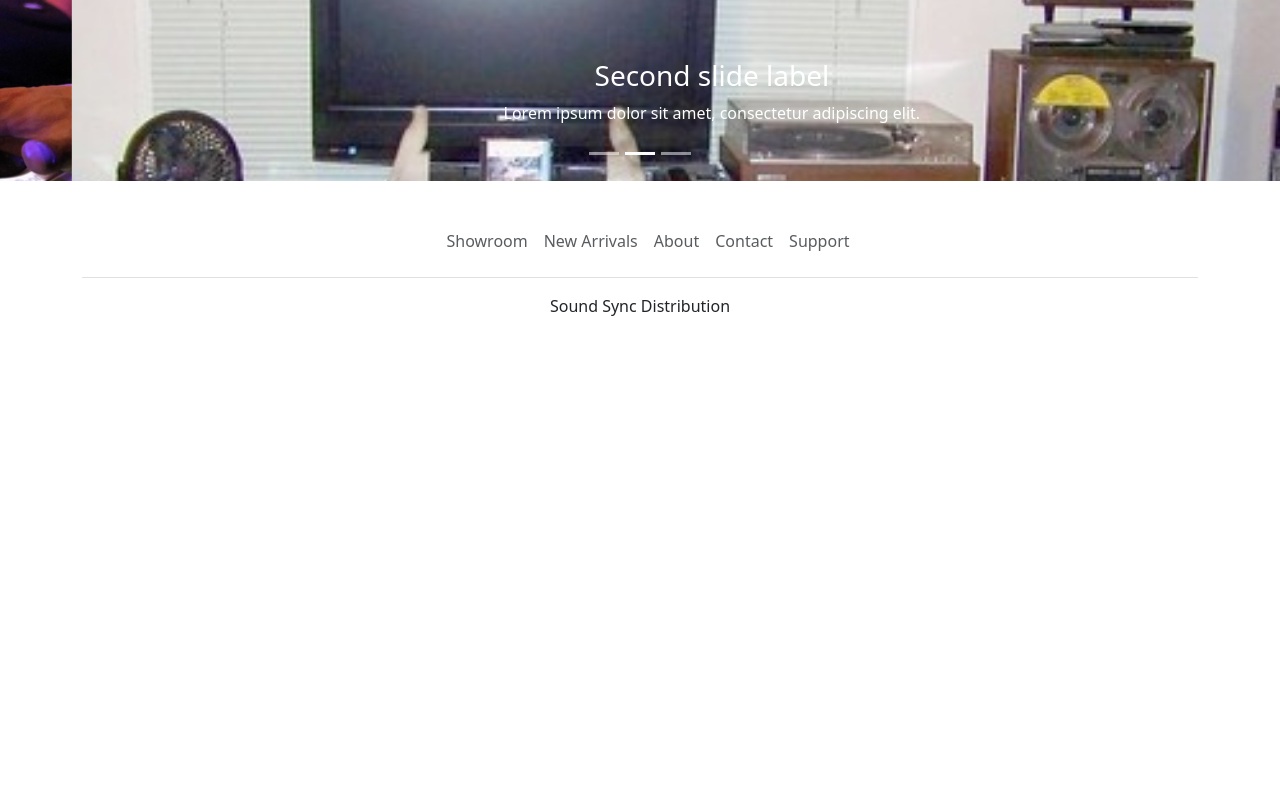
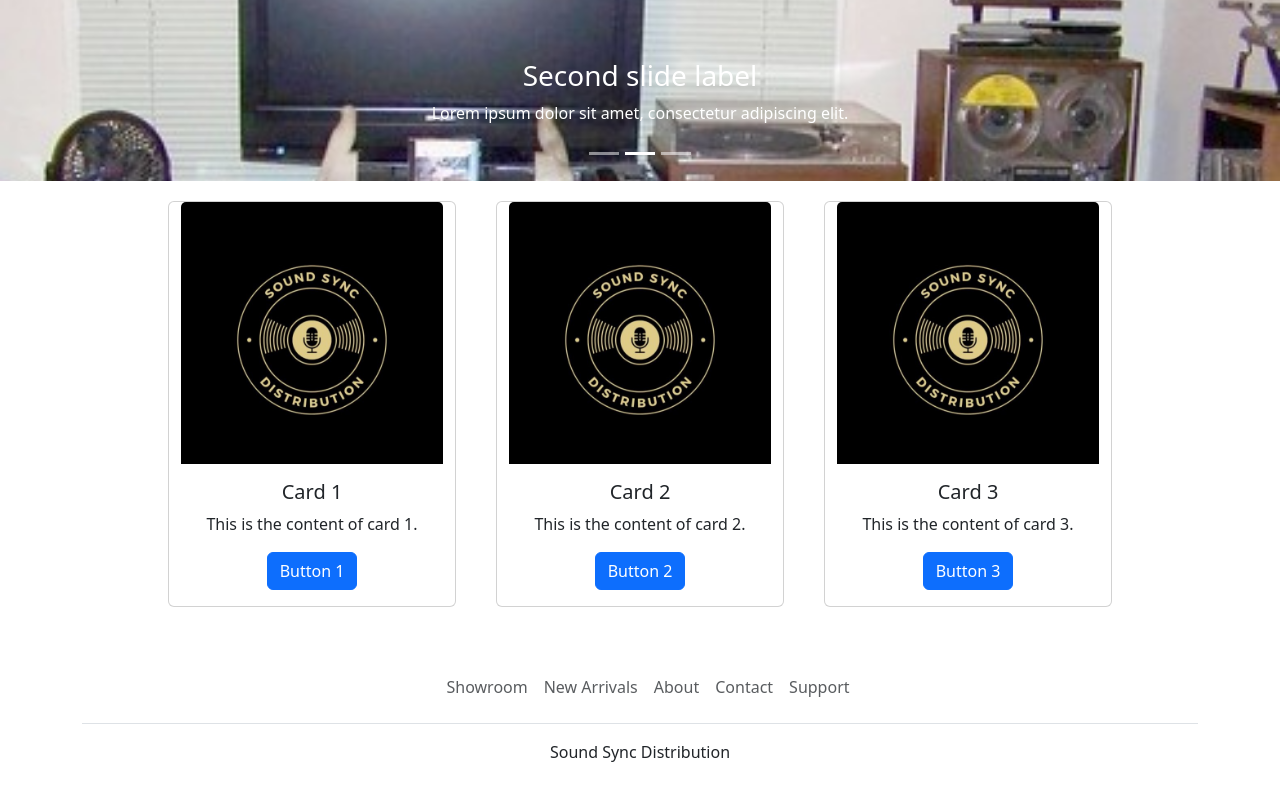
Before and after one commit to jb1756/Sound_Sync_Distribution, a React (Create React App) app: page / in a window 1280 px wide. Shown: the part 380-1180 px from the top of the page. Before the commit the page ends 800 px from the top, so only its background shows below. Built offline with nearby package versions, Linux system fonts and the light colour scheme.

Commit message:
Splash page update, indexed auto cards

```diff
--- a/src/components/splashPage/index.css
+++ b/src/components/splashPage/index.css
@@ -9,3 +9,7 @@
     left: 0;
     min-height: 300px; /* This should match the height specified above */
   }
+
+  .row {
+    justify-content: center;
+  }
--- a/src/components/splashPage/index.js
+++ b/src/components/splashPage/index.js
@@ -1,13 +1,38 @@
 import React from "react";
 import Carousel from "react-bootstrap/Carousel";
+import { Button, Card, Container, Row } from "react-bootstrap";
 import "./index.css";
 import img1 from "../../assets/Pioneer_DJ_equipment_-_angled_left_-_Expomusic_2014.jpg";
 import img2 from "../../assets/3111401033_d51a24ceeb.jpg";
 import img3 from "../../assets/alquiler-de-sonido-e-iluminacion-servicio-de-dj-7920-MLA5302463100_102013-F.jpg";
+import img4 from "../../assets/ssdLogo.jpg";
+
+const SplashPage = () => {
+
+  const cardsData = [
+    {
+      title: "Card 1",
+      text: "This is the content of card 1.",
+      buttonLabel: "Button 1",
+      imageUrl: img4
+    },
+    {
+      title: "Card 2",
+      text: "This is the content of card 2.",
+      buttonLabel: "Button 2",
+      imageUrl: img4
+    },
+    {
+      title: "Card 3",
+      text: "This is the content of card 3.",
+      buttonLabel: "Button 3",
+      imageUrl: img4
+    }
+  ];
 
 
-const SplashPage = () => {
   return (
+    <div>
       <Carousel>
         <Carousel.Item>
           <img className="d-block w-100 h-30" src={img1} alt="First slide" />
@@ -33,6 +58,26 @@ const SplashPage = () => {
           </Carousel.Caption>
         </Carousel.Item>
       </Carousel>
+
+
+
+      <Container className="d">
+    <Row>
+        {cardsData.map((card, index) => (
+      <Card key={index} style={{ width: '18rem', margin: '20px' }}>
+        <Card.Img variant="top" src={card.imageUrl} />
+        <Card.Body>
+          <Card.Title>{card.title}</Card.Title>
+          <Card.Text>
+            {card.text}
+          </Card.Text>
+          <Button variant="primary">{card.buttonLabel}</Button>
+        </Card.Body>
+      </Card>
+        ))}
+    </Row>
+      </Container>
+    </div>
   );
 };
 
```
Lines whose indentation alone changed are shown as unchanged.
